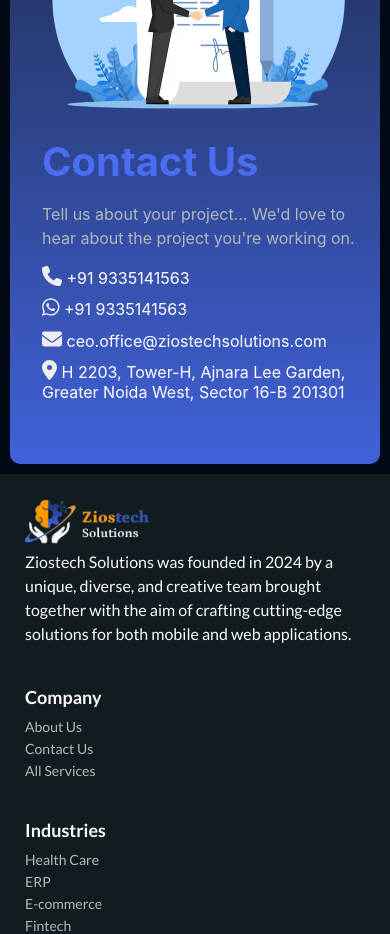
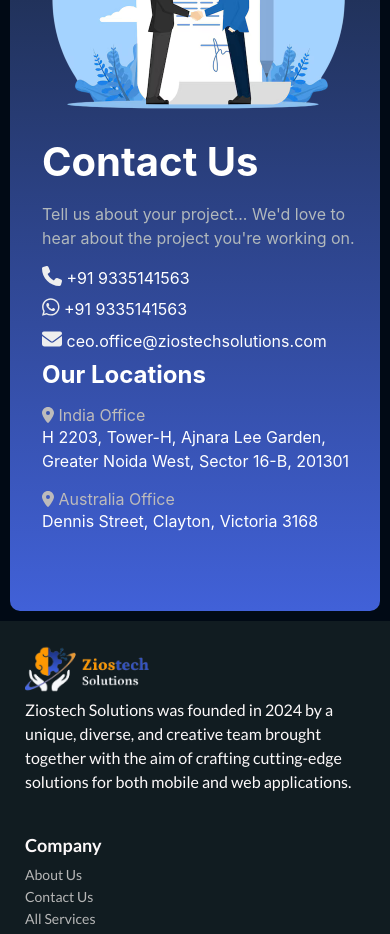
Before and after one commit to ziostech507-jpg/Z.S.M, a React (Create React App) app: page / in a window 390 px wide. Shown: the part 6740-7674 px from the top of the page. Built offline with nearby package versions, Linux system fonts and the light colour scheme; a web font is replaced by a local one.

Commit message:
aus location added

```diff
--- a/src/components/ContactSection/ContactSection.css
+++ b/src/components/ContactSection/ContactSection.css
@@ -198,6 +198,9 @@
     .right-column {
         padding: 0.5rem;
     }
+    .right-column h2 {
+        color: white
+    }
     .right-column img.project-gif {
         max-width: 100%;
     }
@@ -234,3 +237,25 @@
         gap: 10px
     }
 }
+
+
+/* location customize */
+
+.location-card {
+    color: rgb(189, 187, 187)
+}
+
+.location-details p {
+    color: white
+}
+
+#location-heading {
+    font-size: 24px;
+}
+
+@media (max-width: 480px) {
+    #location-heading {
+        font-size: 1.5rem;
+        color: #ffffff;
+    }
+}
--- a/src/components/ContactSection/ContactSection.jsx
+++ b/src/components/ContactSection/ContactSection.jsx
@@ -64,10 +64,36 @@ const ContactSection = () => {
                             <li>
                                 <FontAwesomeIcon className='contact-icon' icon={faEnvelope} /> 	ceo.office@ziostechsolutions.com
                             </li>
-                            <li>
+                            {/* <li>
                                 <FontAwesomeIcon className='contact-icon' icon={faLocationDot} /> H 2203, Tower-H, Ajnara Lee Garden, Greater Noida West, Sector 16-B
                                 201301
                             </li>
+                            <li>
+                                <FontAwesomeIcon className='contact-icon' icon={faLocationDot} /> Dennis Street, Clayton, Victoria 3168
+                            </li> */}
+                            <div className="location-section">
+                                <h2 id="location-heading">Our Locations</h2>
+                                <div className="location-cards">
+                                    {/* Location 1 */}
+                                    <div className="location-card">
+                                        <FontAwesomeIcon className="location-icon" icon={faLocationDot} /> India Office
+                                        <div className="location-details">
+
+                                            <p> H 2203, Tower-H, Ajnara Lee Garden, Greater Noida West, Sector 16-B, 201301</p>
+                                        </div>
+                                    </div>
+
+                                    {/* Location 2 */}
+                                    <div className="location-card">
+                                        <FontAwesomeIcon className="location-icon" icon={faLocationDot} /> Australia Office
+                                        <div className="location-details">
+                                            <p> Dennis Street, Clayton, Victoria 3168</p>
+                                        </div>
+                                    </div>
+                                </div>
+
+                            </div>
+
                         </ul>
                     </div>
                 </div>
```
